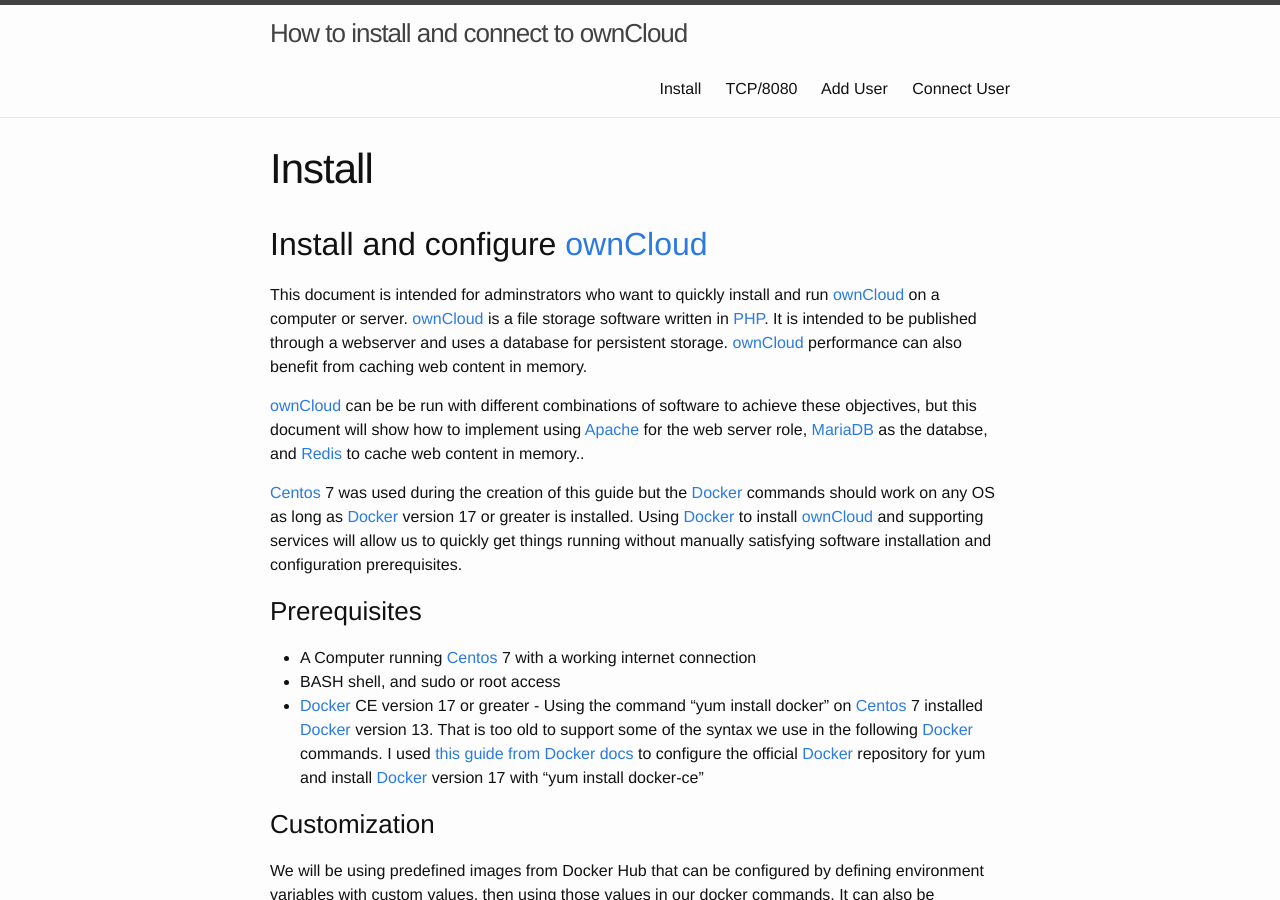
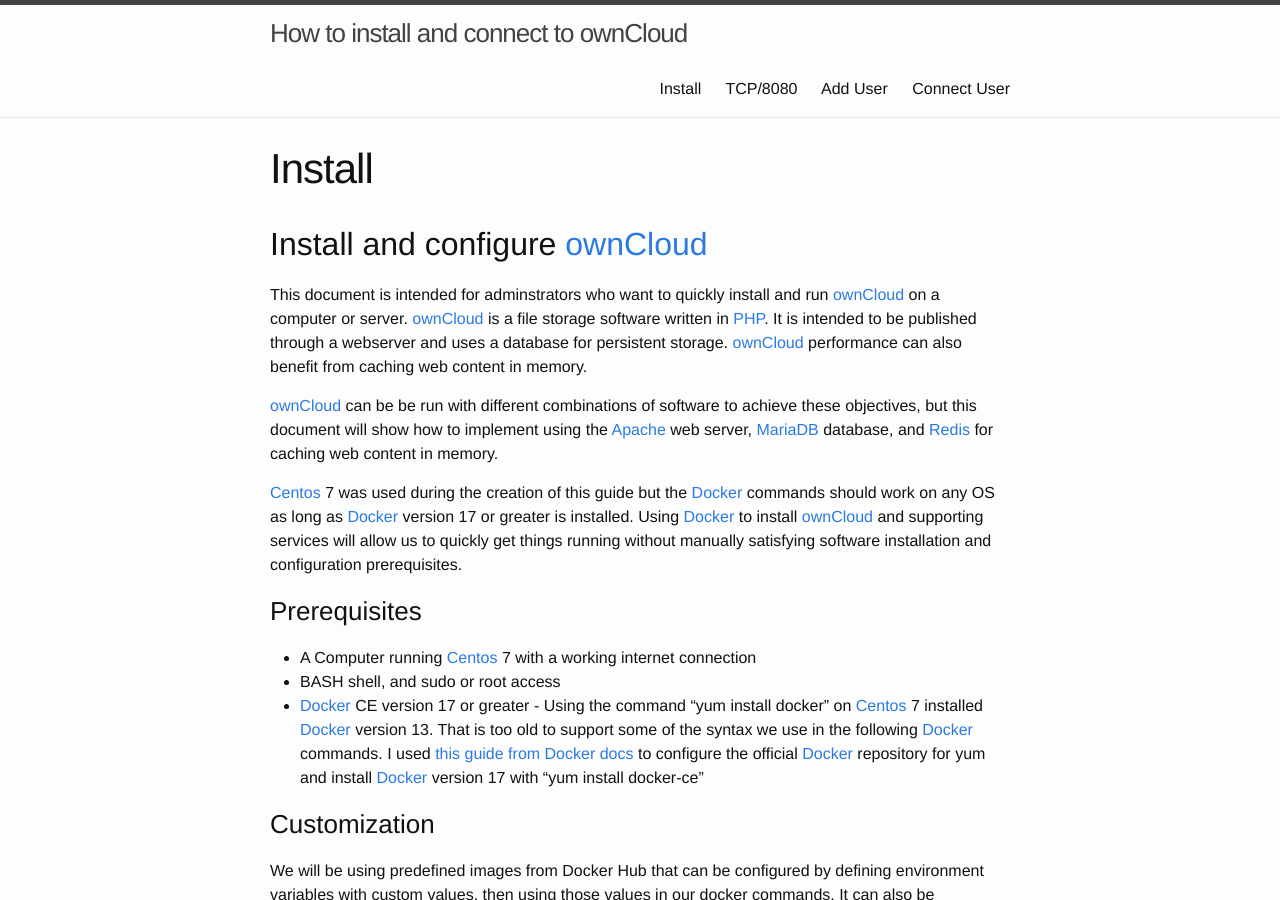
Before and after one commit to whizzer75/whizzer75.github.io, a Jekyll site: the page built from 1-install.md, in a window 1280 px wide and 900 px high. Built offline with Jekyll 4.4.1, drawn with Linux system fonts in a browser that asks for light colours.

Commit message:
fixed wording and a misspelling in install

```diff
--- a/1-install.md
+++ b/1-install.md
@@ -13,9 +13,8 @@
 benefit from caching web content in memory.
 
 [ownCloud] can be be run with different combinations of software to achieve these
-objectives, but this document will show how to implement using [Apache] for the
-web server role, [MariaDB] as the databse, and [Redis] to cache web content in
-memory..
+objectives, but this document will show how to implement using the [Apache]
+web server, [MariaDB] database, and [Redis] for caching web content in memory.
 
 [Centos] 7 was used during the creation of this guide but the [Docker] commands
 should work on any OS as long as [Docker] version 17 or greater is installed.
```
